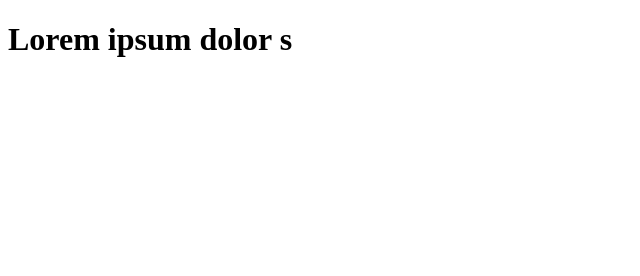
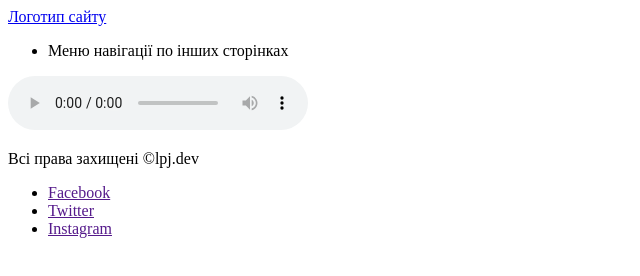
Before and after one commit to Roman-Vanchytskyi/repos, a plain HTML site: page index.html in a window 1280 px wide. Shown: the whole page, without its empty margins (0-640 px from the left). Drawn offline with Linux system fonts and the light colour scheme.

Commit message:
Update index.html

```diff
--- a/index.html
+++ b/index.html
@@ -4,9 +4,44 @@
     <meta charset="UTF-8">
     <meta http-equiv="X-UA-Compatible" content="IE=edge">
     <meta name="viewport" content="width=device-width, initial-scale=1.0">
+    <meta name="description" content="Вивчення основ HTML5 для новачків" />
     <title>Document</title>
 </head>
 <body>
-    <h1>Lorem ipsum dolor s</h1>
+    <!-- Шапка сторінки -->
+    <header>
+        <a href="/">Логотип сайту</a>
+
+        <ul>
+            <li>Меню навігації по інших сторінках</li>
+        </ul>
+    </header>
+
+<audio controls>
+    <source src="audio.mp3" type="audio/mpeg">
+    <source src="audio.ogg" type="audio/ogg">
+    <p>
+        Ваш браузер не поддерживает встроенное аудио. Попробуйте
+        <a href="audio.mp3" download>скачать</a> файл.
+    </p>
+</audio>
+
+
+
+
+
+
+    <!-- Підвал сторінки -->
+    <footer>
+        <!-- Копірайт -->
+        <p>Всі права захищені &copy;lpj.dev</p>
+
+        <!-- Посилання на соцмережі -->
+        <ul>
+            <li><a href="">Facebook</a></li>
+            <li><a href="">Twitter</a></li>
+            <li><a href="">Instagram</a></li>
+        </ul>
+    </footer>
 </body>
 </html>
```
